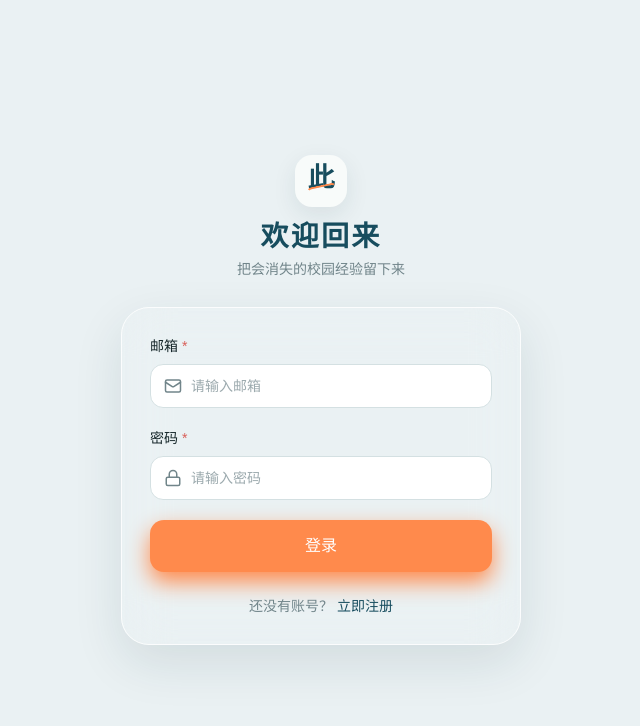
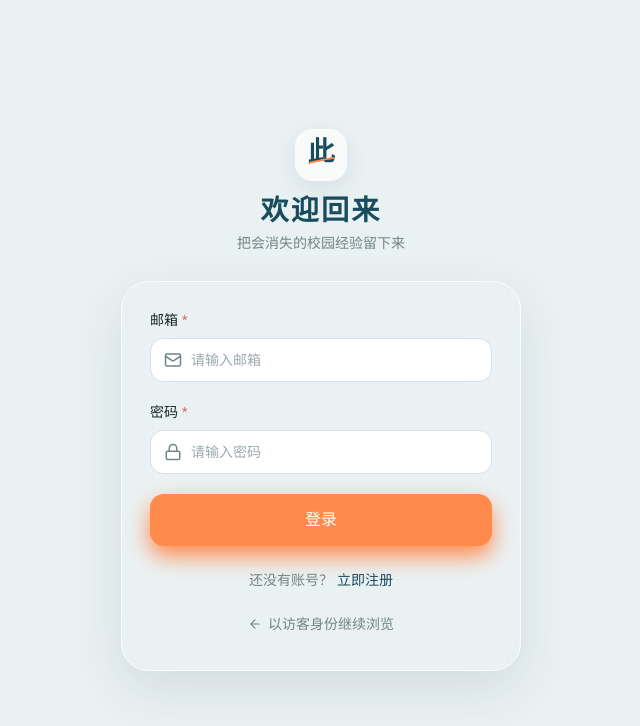
Before and after one commit to ChadBi/moment-campus-opengauss, a React (Vite) app in the folder frontend/: page /login in a window 1280 px wide. Shown: the top 726 px of the page, without its empty margins (319-959 px from the left). Built offline with nearby package versions, Linux system fonts and the light colour scheme.

Commit message:
feat(frontend): 登录页新增访客返回入口，支持不登录继续浏览

```diff
--- a/frontend/src/pages/LoginPage.tsx
+++ b/frontend/src/pages/LoginPage.tsx
@@ -6,7 +6,7 @@ import { Input } from '../components/ui/Input';
 import { Button } from '../components/ui/Button';
 import { Card } from '../components/ui/Card';
 import { Toast } from '../components/ui/Toast';
-import { Mail, Lock } from 'lucide-react';
+import { Mail, Lock, ArrowLeft } from 'lucide-react';
 
 const LoginPage: React.FC = () => {
   const navigate = useNavigate();
@@ -130,6 +130,16 @@ const LoginPage: React.FC = () => {
               立即注册
             </Link>
           </div>
+
+          {/* 访客返回入口：返回上一页（直接访问 /login 时回首页） */}
+          <button
+            type="button"
+            onClick={() => navigate(-1)}
+            className="mt-4 w-full flex items-center justify-center gap-1.5 text-sm text-ink-muted hover:text-ink transition-colors py-2"
+          >
+            <ArrowLeft size={14} />
+            以访客身份继续浏览
+          </button>
         </Card>
       </div>
 
```
